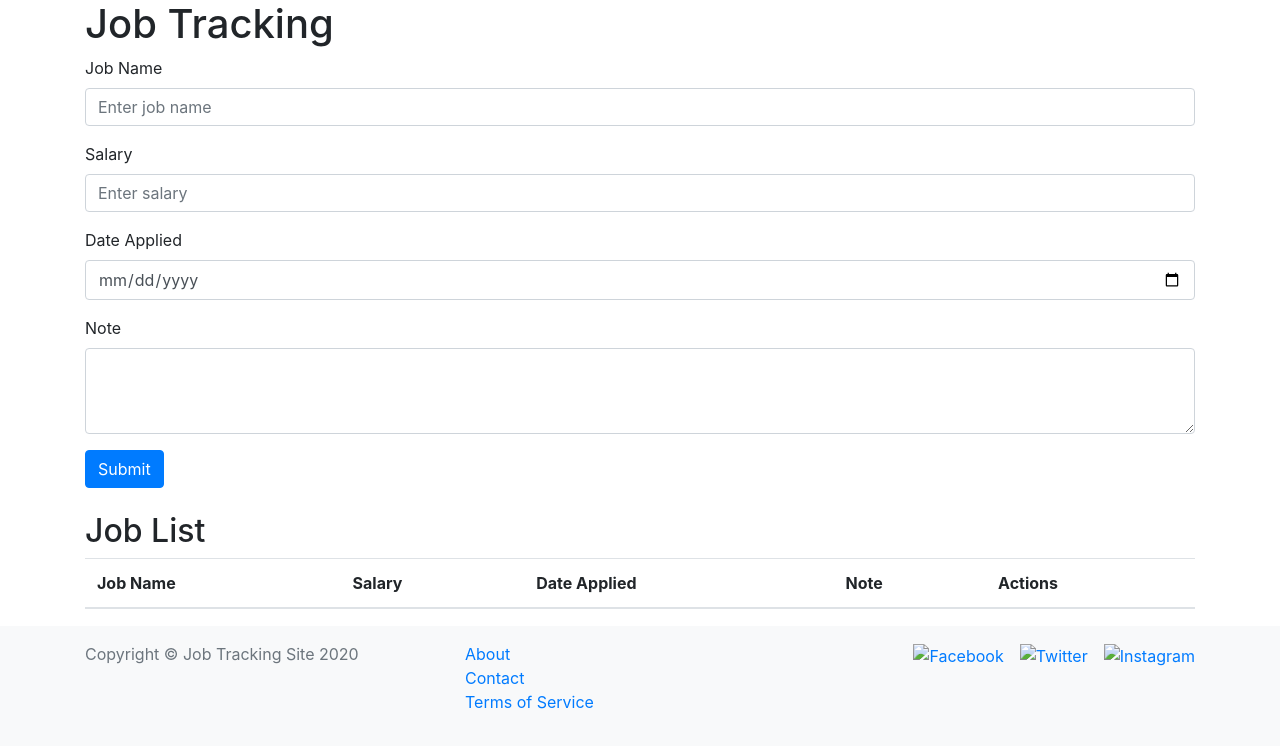
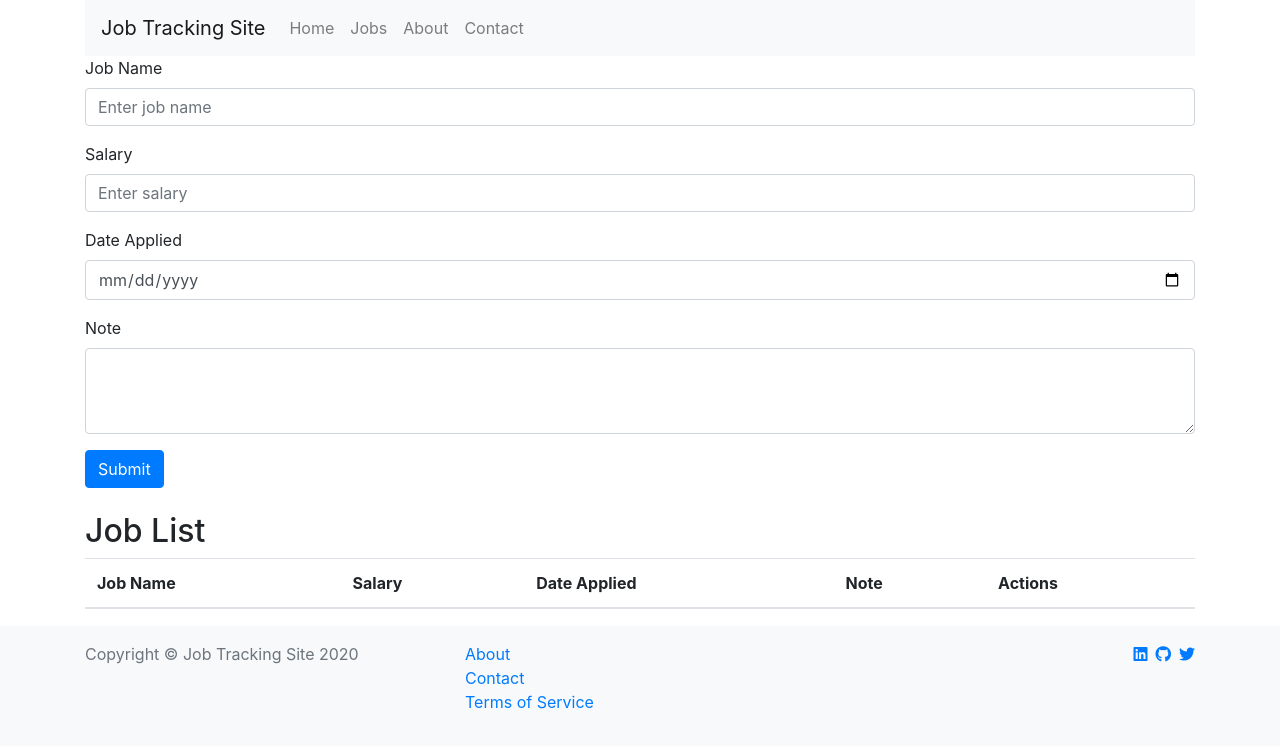
Before and after one commit to carternadain/Job_Tracker-v1, a plain HTML site: page index.html in a window 1280 px wide. Drawn offline with nearby package versions, Linux system fonts and the light colour scheme.

Commit message:
add navbar/ fix footer social links

```diff
--- a/index.html
+++ b/index.html
@@ -3,10 +3,33 @@
 <head>
   <title>Job Tracking Website</title>
   <link rel="stylesheet" href="https://maxcdn.bootstrapcdn.com/bootstrap/4.0.0/css/bootstrap.min.css" integrity="sha384-Gn5384xqQ1aoWXA+058RXPxPg6fy4IWvTNh0E263XmFcJlSAwiGgFAW/dAiS6JXm" crossorigin="anonymous">
+  <link rel="stylesheet" href="https://cdnjs.cloudflare.com/ajax/libs/font-awesome/5.15.1/css/all.min.css" integrity="sha512-+4zCK9k+qNFUR5X+cKL9EIR+ZOhtIloNl9GIKS57V1MyNsYpYcUrUeQc9vNfzsWfV28IaLL3i96P9sdNyeRssA==" crossorigin="anonymous" />
 </head>
 <body>
   <div class="container">
-    <h1>Job Tracking</h1>
+    <nav class="navbar navbar-expand-lg navbar-light bg-light">
+      <a class="navbar-brand" href="#">Job Tracking Site</a>
+      <button class="navbar-toggler" type="button" data-toggle="collapse" data-target="#navbarNav" aria-controls="navbarNav" aria-expanded="false" aria-label="Toggle navigation">
+        <span class="navbar-toggler-icon"></span>
+      </button>
+      <div class="collapse navbar-collapse" id="navbarNav">
+        <ul class="navbar-nav">
+          <li class="nav-item">
+            <a class="nav-link" href="#">Home</a>
+          </li>
+          <li class="nav-item">
+            <a class="nav-link" href="#">Jobs</a>
+          </li>
+          <li class="nav-item">
+            <a class="nav-link" href="#">About</a>
+          </li>
+          <li class="nav-item">
+            <a class="nav-link" href="#">Contact</a>
+          </li>
+        </ul>
+      </div>
+    </nav>
+
     <form id="job-form">
       <div class="form-group">
         <label for="job-name">Job Name</label>
@@ -67,19 +90,19 @@
           </div>
           <div class="col-md-4">
             <ul class="list-unstyled d-flex justify-content-end">
-              <li class="mr-3">
-                <a href="#">
-                  <img src="facebook.png" width="30" height="30" alt="Facebook">
+              <li class="list-inline-item">
+                <a href="https://www.linkedin.com/in/carter-nadain-043259229/" target="_blank">
+                  <i class="fab fa-linkedin"></i>
                 </a>
               </li>
-              <li class="mr-3">
-                <a href="#">
-                  <img src="twitter.png" width="30" height="30" alt="Twitter">
+              <li class="list-inline-item">
+                <a href="https://github.com/carternadain" target="_blank">
+                  <i class="fab fa-github"></i>
                 </a>
               </li>
-              <li>
-                <a href="#">
-                  <img src="instagram.png" width="30" height="30" alt="Instagram">
+              <li class="list-inline-item">
+                <a href="https://twitter.com/myusername"target="_blank">
+                  <i class="fab fa-twitter"></i>
                 </a>
               </li>
             </ul>
```
